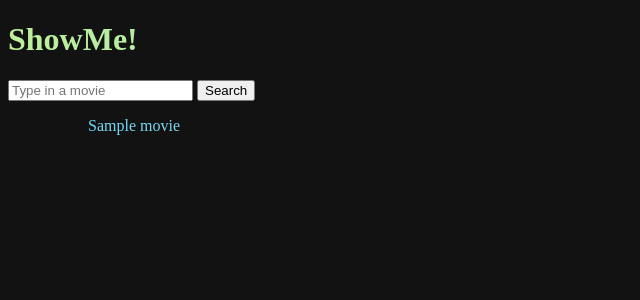
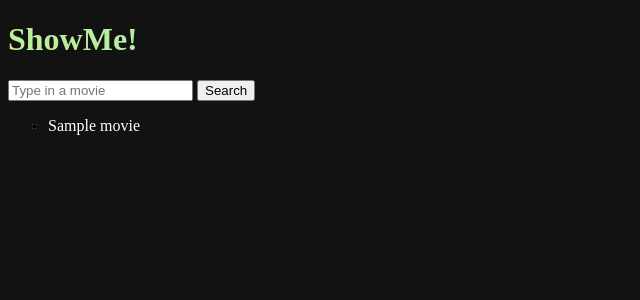
Before and after one commit to CS196Illinois/Group5-FA23, a Flask app: template Project/templates/index.html in a window 1280 px wide. Shown: the top 300 px of the page, without its empty margins (0-640 px from the left). Run offline with Flask 3, Linux system fonts and the light colour scheme; the template is opened without the code that fills it: most values are stand-ins (such as "Sample title", 1, 10 or a date in 2020); parts of the project's set-up code (start-up, migrations or seed data) failed here and were passed over.

Commit message:
cleaned up code

```diff
--- a/Project/templates/index.html
+++ b/Project/templates/index.html
@@ -3,43 +3,41 @@
 
 <head>
     <title>ShowMe!</title>
-</head>
-
     <style>
-    body{
-        /* background-image: linear-gradient(to right, #BFF098, #6FD6FF); */
+        body {
             background-color: #121212;
         }
-    .title{
+
+        .title {
             background: -webkit-linear-gradient(45deg, #BFF098, #6FD6FF);
             -webkit-background-clip: text;
             background-clip: text;
             -webkit-text-fill-color: transparent;
         }
-    .search-results{
-        background: -webkit-linear-gradient(135deg, #BFF098, #6FD6FF);
+
+        .search-results {
+            background: -webkit-linear-gradient(135deg, white, white);
             -webkit-background-clip: text;
             background-clip: text;
             -webkit-text-fill-color: transparent;
         }
     </style>
+</head>
 
 <body>
-
     <h1 class="title">ShowMe!</h1>
-    <div id="search" style="display: block;">
+    <div id="search">
         <form method="POST" action="/search_movie">
             <input type="text" name="movie" placeholder="Type in a movie">
-            <button type="submit" on>Search</button>
+            <button type="submit">Search</button>
         </form>
 
         <ul class="search-results">
             {% for movie in sorted_by_popularity %}
-            <ul>{{ movie }}</ul>
+            <li>{{ movie }}</li>
             {% endfor %}
         </ul>
     </div>
-
 </body>
 
 </html>
```
Lines whose indentation alone changed are shown as unchanged.
